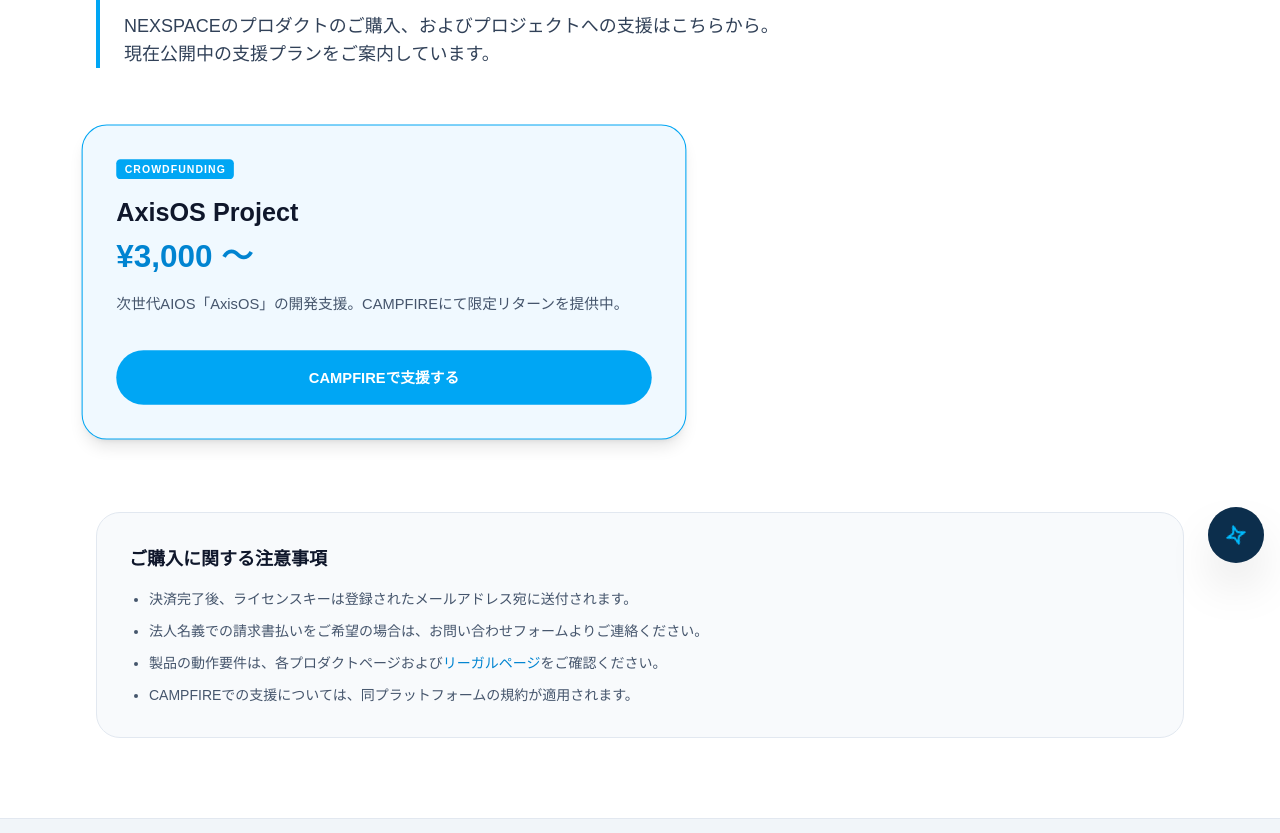
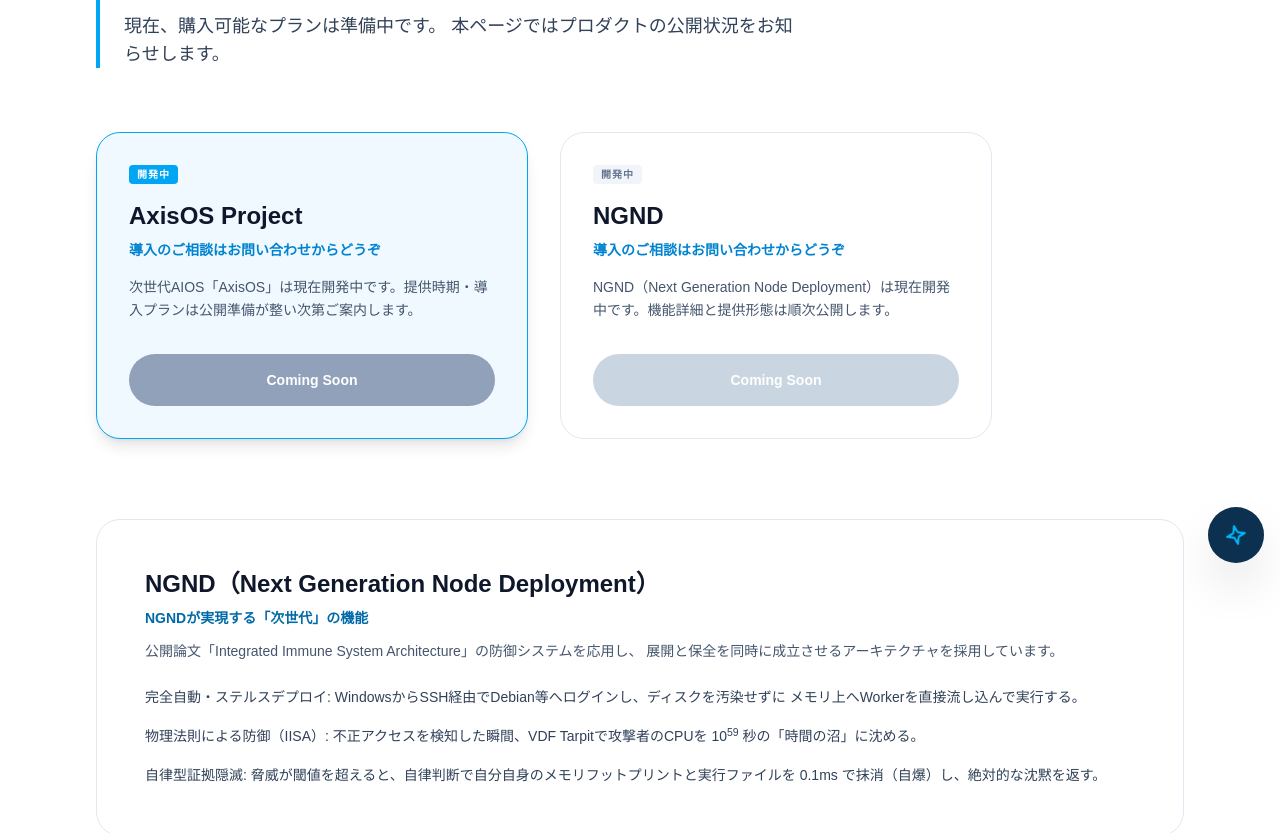
Before and after one commit to mametora311-glitch/nexspace-site, a Next.js app: page /purchase in a window 1280 px wide. Shown: the part 221-1054 px from the top of the page. Built offline with nearby package versions, Linux system fonts and the light colour scheme.

Commit message:
Add NGND sections across pages and update purchase messaging

```diff
--- a/src/app/page.tsx
+++ b/src/app/page.tsx
@@ -38,12 +38,17 @@
               <p className="text-slate-700">次世代の自律型システム・ソリューション</p>
             </div>
 
-            <div className="grid gap-6 md:grid-cols-2">
+            <div className="grid gap-6 md:grid-cols-3">
               {[
                 {
                   title: "AxisOS",
                   desc: "複数のAIモデルとクラウドサービスを統合管理する、AI時代のオペレーティングシステム。",
                   href: "/products/axis"
+                },
+                {
+                  title: "NGND",
+                  desc: "Next Generation Node Deployment。次世代ノード展開のための自律実行基盤。",
+                  href: "/products/ngnd"
                 },
                 {
                   title: "NeutronGate",
@@ -85,6 +90,29 @@
                 論文特設ページを見る →
               </div>
             </a>
+
+            <section className="rounded-3xl border border-slate-200 bg-white p-8 shadow-sm">
+              <h3 className="text-2xl font-bold text-slate-900">NGND（Next Generation Node Deployment）</h3>
+              <p className="mt-2 text-sm font-semibold text-sky-700">NGNDが実現する「次世代」の機能</p>
+              <p className="mt-3 text-sm leading-relaxed text-slate-600">
+                公開論文「Integrated Immune System Architecture」の防御システム設計を応用し、
+                デプロイ基盤に物理制約ベースの制御思想を組み込んでいます。
+              </p>
+              <ul className="mt-6 space-y-4 text-sm leading-relaxed text-slate-700">
+                <li>
+                  完全自動・ステルスデプロイ: WindowsからSSH経由でDebian等へログインし、ディスクを汚染せずに
+                  メモリ上へWorkerを直接流し込んで実行する。
+                </li>
+                <li>
+                  物理法則による防御（IISA）: 不正アクセスを検知した瞬間、VDF Tarpitで攻撃者のCPUを
+                  10<sup>59</sup> 秒の「時間の沼」に沈める。
+                </li>
+                <li>
+                  自律型証拠隠滅: 脅威が閾値を超えると、自律判断で自分自身のメモリフットプリントと実行ファイルを
+                  0.1ms で抹消（自爆）し、絶対的な沈黙を返す。
+                </li>
+              </ul>
+            </section>
           </div>
         </RevealOnScroll>
       </section>
--- /dev/null
+++ b/src/app/products/ngnd/page.tsx
@@ -0,0 +1,55 @@
+export default function NgndPage() {
+  return (
+    <div className="w-full py-12 md:py-20">
+      <section className="mb-16 border-l-4 border-sky-500 pl-6">
+        <div className="mb-4 inline-block rounded-full bg-sky-50 px-3 py-1 text-xs font-bold text-sky-600">
+          In Development
+        </div>
+        <h1 className="text-3xl font-bold tracking-tight text-slate-900 md:text-5xl">
+          NGND
+          <br />
+          <span className="text-2xl text-slate-500 md:text-3xl">
+            Next Generation Node Deployment
+          </span>
+        </h1>
+        <p className="mt-6 max-w-3xl text-base leading-relaxed text-slate-700 md:text-lg">
+          公開論文「Integrated Immune System Architecture」の制御・防御システムを応用し、
+          ノードデプロイを次世代化するための基盤として開発を進めています。
+        </p>
+      </section>
+
+      <section className="rounded-3xl border border-slate-200 bg-white p-8 shadow-sm md:p-12">
+        <h2 className="text-2xl font-bold text-slate-900">NGNDが実現する「次世代」の機能</h2>
+        <ul className="mt-6 space-y-4 text-sm leading-relaxed text-slate-700">
+          <li>
+            完全自動・ステルスデプロイ: WindowsからSSH経由でDebian等へログインし、ディスクを汚染せずに
+            メモリ上へWorkerを直接流し込んで実行する。
+          </li>
+          <li>
+            物理法則による防御（IISA）: 不正アクセスを検知した瞬間、VDF Tarpitで攻撃者のCPUを
+            10<sup>59</sup> 秒の「時間の沼」に沈める。
+          </li>
+          <li>
+            自律型証拠隠滅: 脅威が閾値を超えると、自律判断で自分自身のメモリフットプリントと実行ファイルを
+            0.1ms で抹消（自爆）し、絶対的な沈黙を返す。
+          </li>
+        </ul>
+      </section>
+
+      <div className="mt-16 flex flex-wrap gap-4">
+        <a
+          href="/contact"
+          className="rounded-full bg-slate-900 px-8 py-3 text-sm font-bold text-white transition-colors hover:bg-slate-700"
+        >
+          導入のご相談はお問い合わせからどうぞ
+        </a>
+        <a
+          href="/products"
+          className="rounded-full border border-slate-300 px-8 py-3 text-sm font-bold text-slate-900 transition-colors hover:border-slate-900"
+        >
+          プロダクト一覧に戻る
+        </a>
+      </div>
+    </div>
+  );
+}
--- a/src/app/products/page.tsx
+++ b/src/app/products/page.tsx
@@ -15,6 +15,13 @@
       href: "/products/neutrongate",
       tag: "Coming Soon",
     },
+    {
+      title: "NGND",
+      subtitle: "Next Generation Node Deployment",
+      desc: "完全自動・ステルスデプロイとIISA防御を統合した次世代ノードデプロイ基盤。",
+      href: "/products/ngnd",
+      tag: "Advanced Architecture",
+    },
   ];
 
   return (
@@ -29,7 +36,7 @@
       </section>
 
       {/* 現行プロダクトグリッド */}
-      <section className="grid gap-8 md:grid-cols-2">
+      <section className="grid gap-8 md:grid-cols-3">
         {products.map((product) => (
           <a
             key={product.title}
@@ -66,6 +73,29 @@
         ))}
       </section>
 
+      <section className="mt-20 rounded-3xl border border-slate-200 bg-white p-8 md:p-12">
+        <h2 className="text-2xl font-bold text-slate-900">NGND（Next Generation Node Deployment）</h2>
+        <p className="mt-2 text-sm font-semibold text-sky-700">NGNDが実現する「次世代」の機能</p>
+        <p className="mt-3 text-sm leading-relaxed text-slate-600">
+          公開論文「Integrated Immune System Architecture」で提示した制御・防御システムを応用し、
+          ノード展開と保全を同時に成立させる設計を採用しています。
+        </p>
+        <ul className="mt-6 space-y-4 text-sm leading-relaxed text-slate-700">
+          <li>
+            完全自動・ステルスデプロイ: WindowsからSSH経由でDebian等へログインし、ディスクを汚染せずに
+            メモリ上へWorkerを直接流し込んで実行する。
+          </li>
+          <li>
+            物理法則による防御（IISA）: 不正アクセスを検知した瞬間、VDF Tarpitで攻撃者のCPUを
+            10<sup>59</sup> 秒の「時間の沼」に沈める。
+          </li>
+          <li>
+            自律型証拠隠滅: 脅威が閾値を超えると、自律判断で自分自身のメモリフットプリントと実行ファイルを
+            0.1ms で抹消（自爆）し、絶対的な沈黙を返す。
+          </li>
+        </ul>
+      </section>
+
       {/* 過去プロダクト導線 */}
       <section className="mt-20 rounded-3xl border border-slate-200 bg-slate-50 p-8 md:p-12">
         <h2 className="text-xl font-bold text-slate-900">Past Products Archive</h2>
--- a/src/app/purchase/page.tsx
+++ b/src/app/purchase/page.tsx
@@ -3,12 +3,17 @@
   const products = [
     {
       name: "AxisOS Project",
-      status: "Crowdfunding",
-      price: "¥3,000 〜",
-      desc: "次世代AIOS「AxisOS」の開発支援。CAMPFIREにて限定リターンを提供中。",
-      cta: "CAMPFIREで支援する",
-      link: "https://camp-fire.jp/projects/906665/view", // クラファンURLに差し替え
+      status: "開発中",
+      desc: "次世代AIOS「AxisOS」は現在開発中です。提供時期・導入プランは公開準備が整い次第ご案内します。",
+      cta: "Coming Soon",
       highlight: true
+    },
+    {
+      name: "NGND",
+      status: "開発中",
+      desc: "NGND（Next Generation Node Deployment）は現在開発中です。機能詳細と提供形態は順次公開します。",
+      cta: "Coming Soon",
+      highlight: false
     }
   ];
 
@@ -16,19 +21,19 @@
     <div className="w-full py-12 md:py-20 max-w-6xl mx-auto px-4">
       {/* ヒーローセクション */}
       <section className="mb-16 border-l-4 border-sky-500 pl-6">
-        <h1 className="text-3xl font-bold text-slate-900 md:text-5xl tracking-tight">Purchase / Support</h1>
+        <h1 className="text-3xl font-bold text-slate-900 md:text-5xl tracking-tight">Purchase</h1>
         <p className="mt-4 text-lg text-slate-700 max-w-2xl">
-          NEXSPACEのプロダクトのご購入、およびプロジェクトへの支援はこちらから。
-          現在公開中の支援プランをご案内しています。
+          現在、購入可能なプランは準備中です。
+          本ページではプロダクトの公開状況をお知らせします。
         </p>
       </section>
 
       {/* プロダクトカード群 */}
-      <div className="grid max-w-xl gap-8">
+      <div className="grid max-w-4xl gap-8 md:grid-cols-2">
         {products.map((p, i) => (
           <div key={i} className={`flex flex-col rounded-3xl border p-8 transition-all ${
             p.highlight
-              ? "border-sky-500 bg-sky-50 shadow-lg scale-105 z-10"
+              ? "border-sky-500 bg-sky-50 shadow-lg"
               : "border-slate-200 bg-white hover:border-sky-500 hover:shadow-md"
           }`}>
             <div className="mb-4 flex items-center justify-between">
@@ -39,32 +44,59 @@
               </span>
             </div>
             <h3 className="text-2xl font-bold text-slate-900 mb-2">{p.name}</h3>
-            <div className="text-3xl font-black text-sky-600 mb-4">{p.price}</div>
+            <a
+              href="/contact"
+              className="mb-4 text-sm font-bold text-sky-600 hover:underline"
+            >
+              導入のご相談はお問い合わせからどうぞ
+            </a>
             <p className="text-sm text-slate-600 mb-8 flex-1 leading-relaxed">{p.desc}</p>
-            <a
-              href={p.link}
+            <button
+              type="button"
+              disabled
               className={`w-full py-4 rounded-full text-center text-sm font-black transition-all ${
                 p.highlight
-                  ? "bg-sky-500 text-white hover:bg-sky-600"
-                  : "bg-slate-900 text-white hover:bg-slate-800"
+                  ? "bg-slate-400 text-white cursor-not-allowed"
+                  : "bg-slate-300 text-white cursor-not-allowed"
               }`}
             >
               {p.cta}
-            </a>
+            </button>
           </div>
         ))}
       </div>
 
+      <section className="mt-20 rounded-3xl border border-slate-200 bg-white p-8 md:p-12">
+        <h2 className="text-2xl font-bold text-slate-900">NGND（Next Generation Node Deployment）</h2>
+        <p className="mt-2 text-sm font-semibold text-sky-700">NGNDが実現する「次世代」の機能</p>
+        <p className="mt-3 text-sm leading-relaxed text-slate-600">
+          公開論文「Integrated Immune System Architecture」の防御システムを応用し、
+          展開と保全を同時に成立させるアーキテクチャを採用しています。
+        </p>
+        <ul className="mt-6 space-y-4 text-sm leading-relaxed text-slate-700">
+          <li>
+            完全自動・ステルスデプロイ: WindowsからSSH経由でDebian等へログインし、ディスクを汚染せずに
+            メモリ上へWorkerを直接流し込んで実行する。
+          </li>
+          <li>
+            物理法則による防御（IISA）: 不正アクセスを検知した瞬間、VDF Tarpitで攻撃者のCPUを
+            10<sup>59</sup> 秒の「時間の沼」に沈める。
+          </li>
+          <li>
+            自律型証拠隠滅: 脅威が閾値を超えると、自律判断で自分自身のメモリフットプリントと実行ファイルを
+            0.1ms で抹消（自爆）し、絶対的な沈黙を返す。
+          </li>
+        </ul>
+      </section>
+
       {/* 注意事項セクション */}
       <section className="mt-20 p-8 rounded-3xl bg-slate-50 border border-slate-200">
-        <h2 className="text-lg font-bold text-slate-900 mb-4">ご購入に関する注意事項</h2>
+        <h2 className="text-lg font-bold text-slate-900 mb-4">公開状況に関するご案内</h2>
         <ul className="text-sm text-slate-600 space-y-3 list-disc pl-5">
-          <li>決済完了後、ライセンスキーは登録されたメールアドレス宛に送付されます。</li>
-          <li>法人名義での請求書払いをご希望の場合は、お問い合わせフォームよりご連絡ください。</li>
-          <li>製品の動作要件は、各プロダクトページおよび<a href="/legal" className="text-sky-600 hover:underline">リーガルページ</a>をご確認ください。</li>
-          <li>
-            CAMPFIREでの支援については、同プラットフォームの規約が適用されます。
-          </li>
+          <li>AxisOS / NGND は現在開発中のため、購入・申込受付は未開始です。</li>
+          <li>提供開始時期・プラン詳細は、本サイトで順次公開します。</li>
+          <li>先行導入のご相談は、お問い合わせフォームよりご連絡ください。</li>
+          <li>公開後の利用条件は、各プロダクトページおよび<a href="/legal" className="text-sky-600 hover:underline">リーガルページ</a>で案内予定です。</li>
         </ul>
       </section>
     </div>
```
